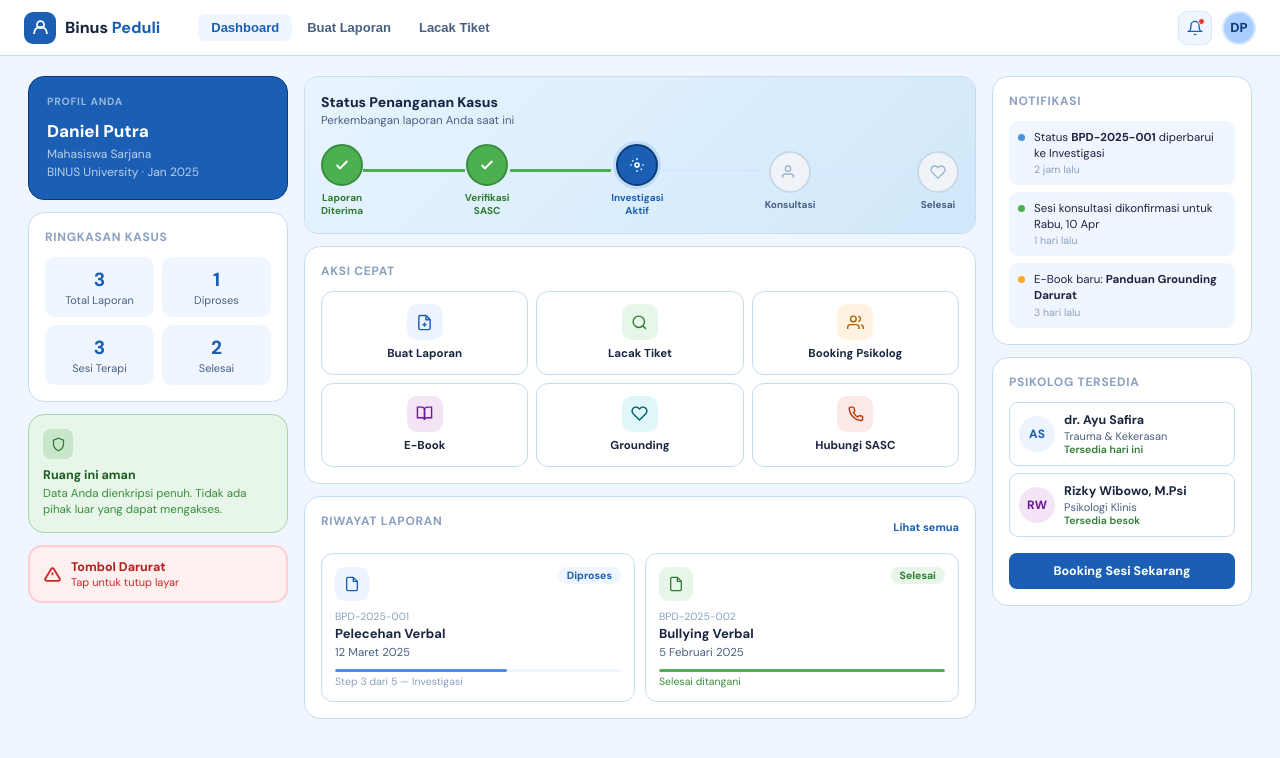
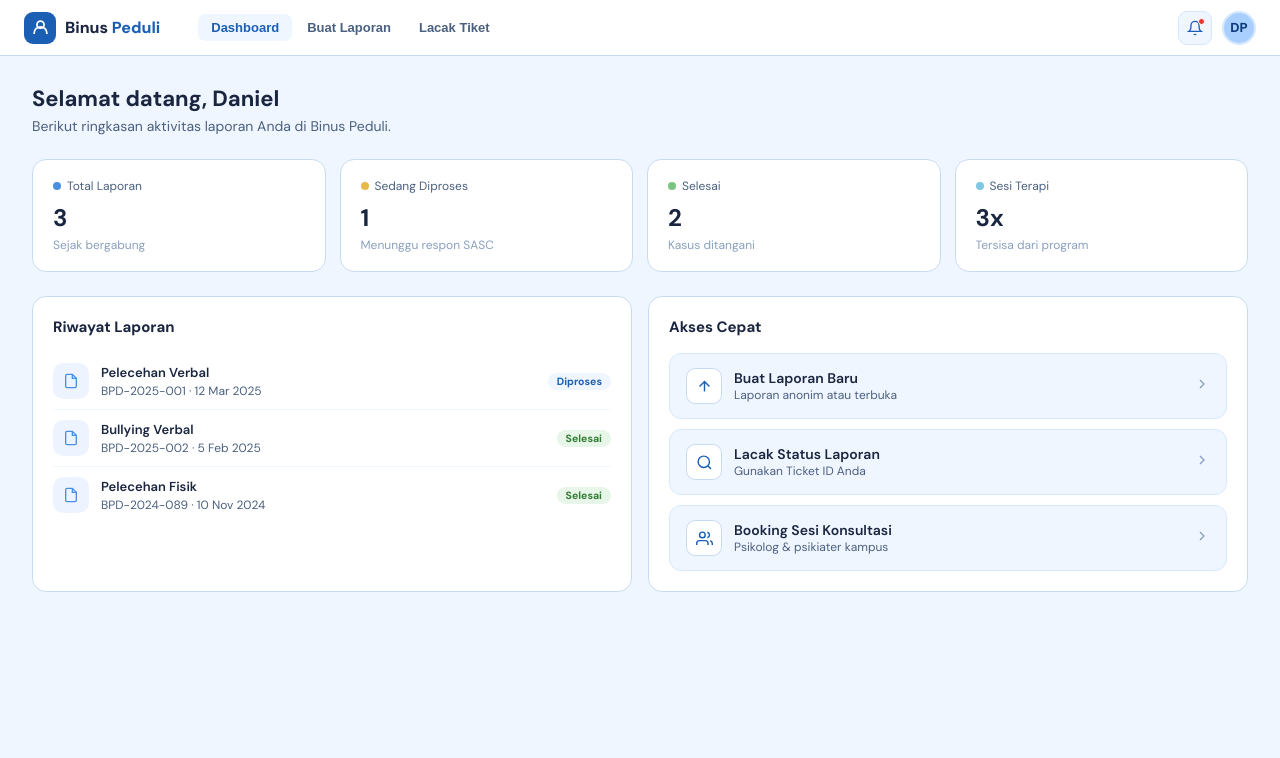
Before and after one commit to nooooooa/binus-peduli, a Next.js app: page / in a window 1280 px wide. Both pictures are taken after a click on the button "Masuk ke Dashboard". Shown: the top 758 px of the page. Built offline with nearby package versions, Linux system fonts and the light colour scheme.

Commit message:
Update page.js

```diff
--- a/app/page.js
+++ b/app/page.js
@@ -132,7 +132,7 @@ export default function BinusPeduliSoftBlue() {
                   Masuk ke Dashboard
                 </button>
                 <div className="sep-row"><div className="sep-line"></div><span className="sep-txt">atau</span><div className="sep-line"></div></div>
-                <button className="btn-sec" onClick={() => goPage('lapor')}>
+                <button className="btn-sec" onClick={() => goPage('dashboard')}>
                   <svg viewBox="0 0 24 24" fill="none" stroke="currentColor" strokeWidth="2"><circle cx="12" cy="8" r="5"/><path d="M3 21v-1a9 9 0 0118 0v1"/></svg>
                   Lapor Secara Anonim
                 </button>
@@ -158,290 +158,224 @@ export default function BinusPeduliSoftBlue() {
 
       {/* DASHBOARD - NEW LAYOUT */}
       {isLoggedIn && (
-        <div className={`page ${currentPage === 'dashboard' ? 'show' : ''}`}>
-          <div className="main-wrap">
-            {/* Three Column Layout */}
-            <div className="dashboard-grid">
-
-              {/* LEFT COLUMN */}
-              <div className="left-col">
-                <div className="widget profile-widget">
-                  <div className="widget-title">Profil Anda</div>
-                  <div className="profile-name">Daniel Putra</div>
-                  <div className="profile-sub">Mahasiswa Sarjana<br />BINUS University · Jan 2025</div>
+        <div className={`page ${currentPage === 'dashboard' ? 'show' : ''}`} id="pg-dashboard">
+          <div className="dash">
+            <div className="dash-header">
+              <h2>Selamat datang, Daniel</h2>
+              <p>Berikut ringkasan aktivitas laporan Anda di Binus Peduli.</p>
             </div>
 
-                <div className="widget">
-                  <div className="widget-title">Ringkasan Kasus</div>
-                  <div className="stats-mini-grid">
-                    <div className="stat-mini-item">
-                      <div className="stat-mini-value">3</div>
-                      <div className="stat-mini-label">Total Laporan</div>
+            <div className="stats">
+              <div className="stat-card">
+                <div className="stat-label">
+                  <span className="stat-dot dot-blue"></span>
+                  Total Laporan
                 </div>
-                    <div className="stat-mini-item">
-                      <div className="stat-mini-value">1</div>
-                      <div className="stat-mini-label">Diproses</div>
+                <div className="stat-val">3</div>
+                <div className="stat-sub">Sejak bergabung</div>
               </div>
-                    <div className="stat-mini-item">
-                      <div className="stat-mini-value">3</div>
-                      <div className="stat-mini-label">Sesi Terapi</div>
+
+              <div className="stat-card">
+                <div className="stat-label">
+                  <span className="stat-dot dot-amber"></span>
+                  Sedang Diproses
                 </div>
-                    <div className="stat-mini-item">
-                      <div className="stat-mini-value">2</div>
-                      <div className="stat-mini-label">Selesai</div>
+                <div className="stat-val">1</div>
+                <div className="stat-sub">Menunggu respon SASC</div>
               </div>
+
+              <div className="stat-card">
+                <div className="stat-label">
+                  <span className="stat-dot dot-green"></span>
+                  Selesai
+                </div>
+                <div className="stat-val">2</div>
+                <div className="stat-sub">Kasus ditangani</div>
+              </div>
+
+              <div className="stat-card">
+                <div className="stat-label">
+                  <span className="stat-dot dot-sky"></span>
+                  Sesi Terapi
+                </div>
+                <div className="stat-val">3x</div>
+                <div className="stat-sub">Tersisa dari program</div>
               </div>
             </div>
 
-                <div className="widget safe-widget">
-                  <div className="safe-icon-small">
-                    <svg viewBox="0 0 24 24" fill="none" stroke="currentColor" strokeWidth="2">
-                      <path d="M12 22s8-4 8-10V5l-8-3-8 3v7c0 6 8 10 8 10z"/>
+            <div className="panel-grid">
+              {/* Riwayat Laporan */}
+              <div className="panel">
+                <h3>Riwayat Laporan</h3>
+
+                <div className="report-item">
+                  <div className="ri-icon">
+                    <svg viewBox="0 0 24 24" fill="none" stroke="#4A90E2" strokeWidth="2" width="16" height="16">
+                      <path d="M14 2H6a2 2 0 00-2 2v16a2 2 0 002 2h12a2 2 0 002-2V8z" />
+                      <polyline points="14 2 14 8 20 8" />
                     </svg>
                   </div>
-                  <div className="safe-title-small">Ruang ini aman</div>
-                  <div className="safe-sub-small">Data Anda dienkripsi penuh. Tidak ada pihak luar yang dapat mengakses.</div>
+
+                  <div>
+                    <div className="ri-cat">Pelecehan Verbal</div>
+                    <div className="ri-sub">BPD-2025-001 · 12 Mar 2025</div>
                   </div>
 
-                <div className="panic-widget">
-                  <svg viewBox="0 0 24 24" fill="none" stroke="currentColor" strokeWidth="2.5">
-                    <path d="M10.29 3.86L1.82 18a2 2 0 001.71 3h16.94a2 2 0 001.71-3L13.71 3.86a2 2 0 00-3.42 0z"/>
-                    <line x1="12" y1="9" x2="12" y2="13"/>
-                    <line x1="12" y1="17" x2="12.01" y2="17"/>
+                  <span className="ri-badge badge-proses">Diproses</span>
+                </div>
+
+                <div className="report-item">
+                  <div className="ri-icon">
+                    <svg viewBox="0 0 24 24" fill="none" stroke="#4A90E2" strokeWidth="2" width="16" height="16">
+                      <path d="M14 2H6a2 2 0 00-2 2v16a2 2 0 002 2h12a2 2 0 002-2V8z" />
+                      <polyline points="14 2 14 8 20 8" />
                     </svg>
+                  </div>
+
                   <div>
-                    <div className="panic-title">Tombol Darurat</div>
-                    <div className="panic-sub">Tap untuk tutup layar</div>
+                    <div className="ri-cat">Bullying Verbal</div>
+                    <div className="ri-sub">BPD-2025-002 · 5 Feb 2025</div>
                   </div>
+
+                  <span className="ri-badge badge-selesai">Selesai</span>
+                </div>
+
+                <div className="report-item">
+                  <div className="ri-icon">
+                    <svg viewBox="0 0 24 24" fill="none" stroke="#4A90E2" strokeWidth="2" width="16" height="16">
+                      <path d="M14 2H6a2 2 0 00-2 2v16a2 2 0 002 2h12a2 2 0 002-2V8z" />
+                      <polyline points="14 2 14 8 20 8" />
+                    </svg>
+                  </div>
+
+                  <div>
+                    <div className="ri-cat">Pelecehan Fisik</div>
+                    <div className="ri-sub">BPD-2024-089 · 10 Nov 2024</div>
+                  </div>
+
+                  <span className="ri-badge badge-selesai">Selesai</span>
                 </div>
               </div>
 
-              {/* CENTER COLUMN */}
-              <div className="center-col">
-                {/* Journey Card */}
-                <div className="journey-card">
-                  <div className="journey-bg-layer"></div>
-                  <div className="journey-content">
-                    <div className="journey-header">
-                      <div className="journey-title">Status Penanganan Kasus</div>
-                      <div className="journey-subtitle">Perkembangan laporan Anda saat ini</div>
-                    </div>
-                    <div className="journey-steps">
-                      <div className="step-node">
-                        <div className="step-circle done">
-                          <svg viewBox="0 0 24 24" fill="none" stroke="#fff" strokeWidth="3">
-                            <polyline points="20 6 9 17 4 12"/>
+              {/* Akses Cepat */}
+              <div className="panel">
+                <h3>Akses Cepat</h3>
+
+                <div className="quick-btns">
+                  <div className="qbtn" onClick={() => goPage('lapor')}>
+                    <div className="qbtn-icon">
+                      <svg viewBox="0 0 24 24" fill="none" stroke="currentColor" strokeWidth="2">
+                        <path d="M12 5v14M5 12l7-7 7 7" />
                       </svg>
                     </div>
-                        <div className="step-label done">Laporan<br />Diterima</div>
+
+                    <div>
+                      <div className="qbtn-title">Buat Laporan Baru</div>
+                      <div className="qbtn-sub">Laporan anonim atau terbuka</div>
                     </div>
-                      <div className="step-connector done"></div>
-                      <div className="step-node">
-                        <div className="step-circle done">
-                          <svg viewBox="0 0 24 24" fill="none" stroke="#fff" strokeWidth="3">
-                            <polyline points="20 6 9 17 4 12"/>
+
+                    <div className="qbtn-arrow">
+                      <svg viewBox="0 0 24 24" fill="none" stroke="currentColor" strokeWidth="2">
+                        <polyline points="9 18 15 12 9 6" />
                       </svg>
-                        </div>
-                        <div className="step-label done">Verifikasi<br />SASC</div>
-                      </div>
-                      <div className="step-connector done"></div>
-                      <div className="step-node">
-                        <div className="step-circle active">
-                          <svg viewBox="0 0 24 24" fill="none" stroke="#fff" strokeWidth="2.5">
-                            <circle cx="12" cy="12" r="3"/>
-                            <path d="M12 2v2M12 20v2M4.93 4.93l1.41 1.41M17.66 17.66l1.41 1.41M2 12h2M20 12h2"/>
-                          </svg>
-                        </div>
-                        <div className="step-label active">Investigasi<br />Aktif</div>
-                      </div>
-                      <div className="step-connector"></div>
-                      <div className="step-node">
-                        <div className="step-circle locked">
-                          <svg viewBox="0 0 24 24" fill="none" stroke="#9AB5D0" strokeWidth="2">
-                            <path d="M17 21v-2a4 4 0 00-4-4H5a4 4 0 00-4 4v2"/>
-                            <circle cx="9" cy="7" r="4"/>
-                          </svg>
-                        </div>
-                        <div className="step-label">Konsultasi</div>
-                      </div>
-                      <div className="step-connector"></div>
-                      <div className="step-node">
-                        <div className="step-circle locked">
-                          <svg viewBox="0 0 24 24" fill="none" stroke="#9AB5D0" strokeWidth="2">
-                            <path d="M20.84 4.61a5.5 5.5 0 00-7.78 0L12 5.67l-1.06-1.06a5.5 5.5 0 00-7.78 7.78l1.06 1.06L12 21.23l7.78-7.78 1.06-1.06a5.5 5.5 0 000-7.78z"/>
-                          </svg>
-                        </div>
-                        <div className="step-label">Selesai</div>
-                      </div>
-                    </div>
                     </div>
                   </div>
 
-                {/* Quick Actions */}
-                <div className="widget">
-                  <div className="widget-title">Aksi Cepat</div>
-                  <div className="qa-grid">
-                    <div className="qa-item">
-                      <div className="qa-icon" style={{ background: '#EEF4FF' }}>
-                        <svg viewBox="0 0 24 24" fill="none" stroke="#1A5FB4" strokeWidth="2">
-                          <path d="M14 2H6a2 2 0 00-2 2v16a2 2 0 002 2h12a2 2 0 002-2V8z"/>
-                          <polyline points="14 2 14 8 20 8"/>
-                          <line x1="12" y1="18" x2="12" y2="12"/>
-                          <line x1="9" y1="15" x2="15" y2="15"/>
+                  <div className="qbtn" onClick={() => goPage('track')}>
+                    <div className="qbtn-icon">
+                      <svg viewBox="0 0 24 24" fill="none" stroke="currentColor" strokeWidth="2">
+                        <circle cx="11" cy="11" r="8" />
+                        <line x1="21" y1="21" x2="16.65" y2="16.65" />
                       </svg>
                     </div>
-                      <div className="qa-label">Buat Laporan</div>
+
+                    <div>
+                      <div className="qbtn-title">Lacak Status Laporan</div>
+                      <div className="qbtn-sub">Gunakan Ticket ID Anda</div>
                     </div>
-                    <div className="qa-item">
-                      <div className="qa-icon" style={{ background: '#E8F5E9' }}>
-                        <svg viewBox="0 0 24 24" fill="none" stroke="#2E7D32" strokeWidth="2">
-                          <circle cx="11" cy="11" r="8"/>
-                          <line x1="21" y1="21" x2="16.65" y2="16.65"/>
+
+                    <div className="qbtn-arrow">
+                      <svg viewBox="0 0 24 24" fill="none" stroke="currentColor" strokeWidth="2">
+                        <polyline points="9 18 15 12 9 6" />
                       </svg>
-                      </div>
-                      <div className="qa-label">Lacak Tiket</div>
-                    </div>
-                    <div className="qa-item">
-                      <div className="qa-icon" style={{ background: '#FFF3E0' }}>
-                        <svg viewBox="0 0 24 24" fill="none" stroke="#B06000" strokeWidth="2">
-                          <path d="M17 21v-2a4 4 0 00-4-4H5a4 4 0 00-4 4v2"/>
-                          <circle cx="9" cy="7" r="4"/>
-                          <path d="M23 21v-2a4 4 0 00-3-3.87M16 3.13a4 4 0 010 7.75"/>
-                        </svg>
-                      </div>
-                      <div className="qa-label">Booking Psikolog</div>
-                    </div>
-                    <div className="qa-item">
-                      <div className="qa-icon" style={{ background: '#F3E5F5' }}>
-                        <svg viewBox="0 0 24 24" fill="none" stroke="#6A1B9A" strokeWidth="2">
-                          <path d="M2 3h6a4 4 0 014 4v14a3 3 0 00-3-3H2z"/>
-                          <path d="M22 3h-6a4 4 0 00-4 4v14a3 3 0 013-3h7z"/>
-                        </svg>
-                      </div>
-                      <div className="qa-label">E-Book</div>
-                    </div>
-                    <div className="qa-item">
-                      <div className="qa-icon" style={{ background: '#E0F7FA' }}>
-                        <svg viewBox="0 0 24 24" fill="none" stroke="#006064" strokeWidth="2">
-                          <path d="M20.84 4.61a5.5 5.5 0 00-7.78 0L12 5.67l-1.06-1.06a5.5 5.5 0 00-7.78 7.78l1.06 1.06L12 21.23l7.78-7.78 1.06-1.06a5.5 5.5 0 000-7.78z"/>
-                        </svg>
-                      </div>
-                      <div className="qa-label">Grounding</div>
-                    </div>
-                    <div className="qa-item">
-                      <div className="qa-icon" style={{ background: '#FBE9E7' }}>
-                        <svg viewBox="0 0 24 24" fill="none" stroke="#BF360C" strokeWidth="2">
-                          <path d="M22 16.92v3a2 2 0 01-2.18 2 19.79 19.79 0 01-8.63-3.07A19 19 0 013.1 5.18 2 2 0 015.07 3h3a2 2 0 012 1.72 12.84 12.84 0 00.7 2.81 2 2 0 01-.45 2.11L9.09 10.91a16 16 0 006 6l1.27-1.27a2 2 0 012.11-.45 12.84 12.84 0 002.81.7A2 2 0 0122 16.92z"/>
-                        </svg>
-                      </div>
-                      <div className="qa-label">Hubungi SASC</div>
-                    </div>
                     </div>
                   </div>
 
-                {/* Riwayat Laporan */}
-                <div className="widget">
-                  <div className="widget-header">
-                    <div className="widget-title">Riwayat Laporan</div>
-                    <span className="see-all-link">Lihat semua</span>
-                  </div>
-                  <div className="laporan-grid">
-                    <div className="lap-card">
-                      <div className="lap-card-top">
-                        <div className="lap-icon" style={{ background: '#EEF4FF' }}>
-                          <svg viewBox="0 0 24 24" fill="none" stroke="#1A5FB4" strokeWidth="2" width="16" height="16">
-                            <path d="M14 2H6a2 2 0 00-2 2v16a2 2 0 002 2h12a2 2 0 002-2V8z"/>
-                            <polyline points="14 2 14 8 20 8"/>
+                  <div className="qbtn">
+                    <div className="qbtn-icon">
+                      <svg viewBox="0 0 24 24" fill="none" stroke="currentColor" strokeWidth="2">
+                        <path d="M17 21v-2a4 4 0 00-4-4H5a4 4 0 00-4 4v2" />
+                        <circle cx="9" cy="7" r="4" />
+                        <path d="M23 21v-2a4 4 0 00-3-3.87M16 3.13a4 4 0 010 7.75" />
                       </svg>
                     </div>
-                        <span className="badge-proses">Diproses</span>
+
+                    <div>
+                      <div className="qbtn-title">Booking Sesi Konsultasi</div>
+                      <div className="qbtn-sub">Psikolog & psikiater kampus</div>
                     </div>
-                      <div className="lap-id">BPD-2025-001</div>
-                      <div className="lap-category">Pelecehan Verbal</div>
-                      <div className="lap-date">12 Maret 2025</div>
-                      <div className="lap-progress">
-                        <div className="progress-track"><div className="progress-fill" style={{ width: '60%' }}></div></div>
-                        <div className="progress-label">Step 3 dari 5 — Investigasi</div>
+
+                    <div className="qbtn-arrow">
+                      <svg viewBox="0 0 24 24" fill="none" stroke="currentColor" strokeWidth="2">
+                        <polyline points="9 18 15 12 9 6" />
+                      </svg>
                     </div>
                   </div>
-                    <div className="lap-card">
-                      <div className="lap-card-top">
-                        <div className="lap-icon" style={{ background: '#E8F5E9' }}>
-                          <svg viewBox="0 0 24 24" fill="none" stroke="#2E7D32" strokeWidth="2" width="16" height="16">
-                            <path d="M14 2H6a2 2 0 00-2 2v16a2 2 0 002 2h12a2 2 0 002-2V8z"/>
-                            <polyline points="14 2 14 8 20 8"/>
-                          </svg>
-                        </div>
-                        <span className="badge-selesai">Selesai</span>
-                      </div>
-                      <div className="lap-id">BPD-2025-002</div>
-                      <div className="lap-category">Bullying Verbal</div>
-                      <div className="lap-date">5 Februari 2025</div>
-                      <div className="lap-progress">
-                        <div className="progress-track"><div className="progress-fill" style={{ width: '100%', background: '#4CAF50' }}></div></div>
-                        <div className="progress-label" style={{ color: '#388E3C' }}>Selesai ditangani</div>
-                      </div>
-                    </div>
-                  </div>
-                </div>
-              </div>
-
-              {/* RIGHT COLUMN */}
-              <div className="right-col">
-                <div className="widget">
-                  <div className="widget-title">Notifikasi</div>
-                  <div className="notif-list">
-                    <div className="notif-item">
-                      <div className="notif-dot-blue"></div>
-                      <div>
-                        <div className="notif-text">Status <strong>BPD-2025-001</strong> diperbarui ke Investigasi</div>
-                        <div className="notif-time">2 jam lalu</div>
-                      </div>
-                    </div>
-                    <div className="notif-item">
-                      <div className="notif-dot-green"></div>
-                      <div>
-                        <div className="notif-text">Sesi konsultasi dikonfirmasi untuk Rabu, 10 Apr</div>
-                        <div className="notif-time">1 hari lalu</div>
-                      </div>
-                    </div>
-                    <div className="notif-item">
-                      <div className="notif-dot-amber"></div>
-                      <div>
-                        <div className="notif-text">E-Book baru: <strong>Panduan Grounding Darurat</strong></div>
-                        <div className="notif-time">3 hari lalu</div>
-                      </div>
-                    </div>
-                  </div>
-                </div>
-
-                <div className="widget">
-                  <div className="widget-title">Psikolog Tersedia</div>
-                  <div className="psikolog-list">
-                    <div className="psikolog-card">
-                      <div className="psi-avatar" style={{ background: '#EEF4FF', color: '#1A5FB4' }}>AS</div>
-                      <div>
-                        <div className="psi-name">dr. Ayu Safira</div>
-                        <div className="psi-spec">Trauma & Kekerasan</div>
-                        <div className="psi-available">Tersedia hari ini</div>
-                      </div>
-                    </div>
-                    <div className="psikolog-card">
-                      <div className="psi-avatar" style={{ background: '#F3E5F5', color: '#6A1B9A' }}>RW</div>
-                      <div>
-                        <div className="psi-name">Rizky Wibowo, M.Psi</div>
-                        <div className="psi-spec">Psikologi Klinis</div>
-                        <div className="psi-available">Tersedia besok</div>
-                      </div>
-                    </div>
-                  </div>
-                  <button className="btn-book">Booking Sesi Sekarang</button>
                 </div>
               </div>
             </div>
           </div>
         </div>
       )}
+      {/* LAPOR */ }
+      <div className={`page ${currentPage === 'lapor' ? 'show' : ''}`} id="pg-lapor">
+        <div className="form-pg">
+          <h2>Buat Laporan Baru</h2>
+          <div className="sub">Semua data dilindungi. Anda bisa memilih untuk tetap anonim.</div>
+          <div className="step-bar">
+            <div className="step"><div className="step-dot active">1</div><div className="step-lbl active">Privasi</div></div>
+            <div className="step-line"></div>
+            <div className="step"><div className="step-dot">2</div><div className="step-lbl">Kategori</div></div>
+            <div className="step-line"></div>
+            <div className="step"><div className="step-dot">3</div><div className="step-lbl">Kronologi</div></div>
+            <div className="step-line"></div>
+            <div className="step"><div className="step-dot">4</div><div className="step-lbl">Bukti</div></div>
+            <div className="step-line"></div>
+            <div className="step"><div className="step-dot">5</div><div className="step-lbl">Kirim</div></div>
+          </div>
+          <div className="fcard">
+            <h3>Pilih mode pelaporan</h3>
+            <div className="fcard-sub">Pilih sesuai kenyamanan Anda. Keduanya valid dan akan ditindaklanjuti oleh SASC.</div>
+            <div className="choice-grid">
+              <div className="choice sel" onClick={() => {
+                document.querySelector('.choice.sel').classList.remove('sel');
+                this.classList.add('sel');
+              }}>
+                <div className="choice-icon"><svg viewBox="0 0 24 24" fill="none" stroke="currentColor" strokeWidth="2"><circle cx="12" cy="8" r="5"/><path d="M3 21v-1a9 9 0 0118 0v1"/><line x1="12" y1="15" x2="12" y2="21" strokeDasharray="3 2"/></svg></div>
+                <div className="choice-title">Laporan Anonim</div>
+                <div className="choice-desc">Identitas tidak dicatat sama sekali. Anda mendapat Ticket ID untuk melacak status.</div>
+              </div>
+              <div className="choice" onClick={() => {
+                document.querySelector('.choice.sel').classList.remove('sel');
+                this.classList.add('sel');
+              }}>
+                <div className="choice-icon"><svg viewBox="0 0 24 24" fill="none" stroke="currentColor" strokeWidth="2"><path d="M20 21v-2a4 4 0 00-4-4H8a4 4 0 00-4 4v2"/><circle cx="12" cy="7" r="4"/></svg></div>
+                <div className="choice-title">Laporan Terbuka</div>
+                <div className="choice-desc">Sertakan NIM dan nomor HP agar SASC bisa menghubungi langsung untuk bantuan segera.</div>
+              </div>
+            </div>
+            <div className="panic-btn">
+              <svg viewBox="0 0 24 24" fill="none" stroke="currentColor" strokeWidth="2.5"><path d="M10.29 3.86L1.82 18a2 2 0 001.71 3h16.94a2 2 0 001.71-3L13.71 3.86a2 2 0 00-3.42 0z"/><line x1="12" y1="9" x2="12" y2="13"/><line x1="12" y1="17" x2="12.01" y2="17"/></svg>
+              <div><div className="panic-title">Tombol Keluar Darurat</div><div className="panic-sub">Tekan jika seseorang mendekat — layar langsung tertutup otomatis</div></div>
+            </div>
+            <div className="form-nav">
+              <button className="fnav-back" onClick={() => goPage('dashboard')}>Kembali</button>
+              <button className="fnav-next">Lanjut: Pilih Kategori →</button>
+            </div>
+          </div>
+        </div>
+      </div>
+
 
       {/* TRACK */}
       <div className={`page ${currentPage === 'track' ? 'show' : ''}`} id="pg-track">
```
Lines whose indentation alone changed are shown as unchanged.
